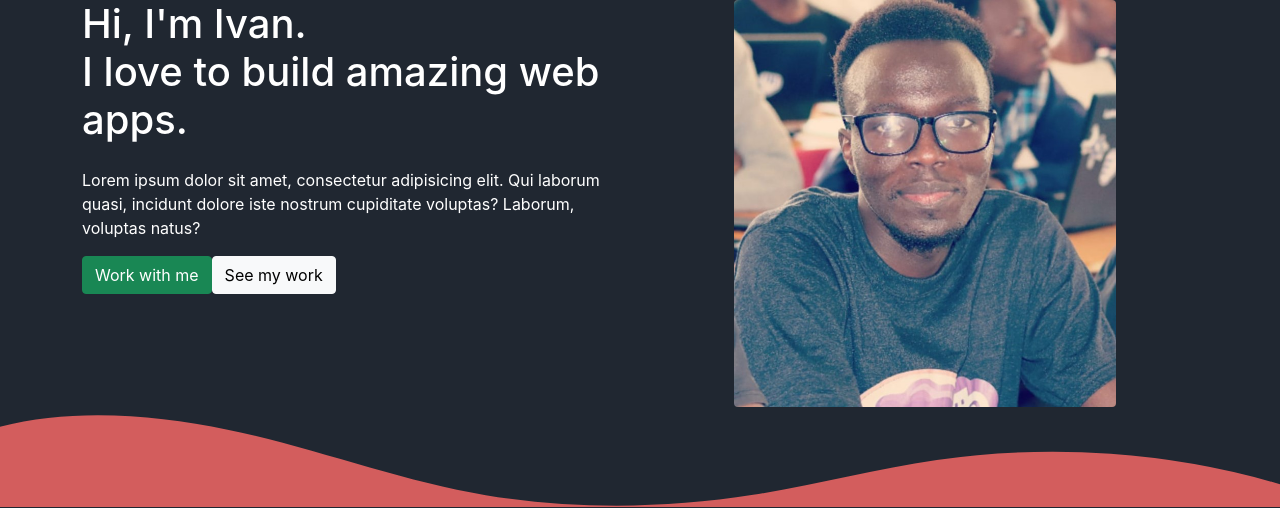
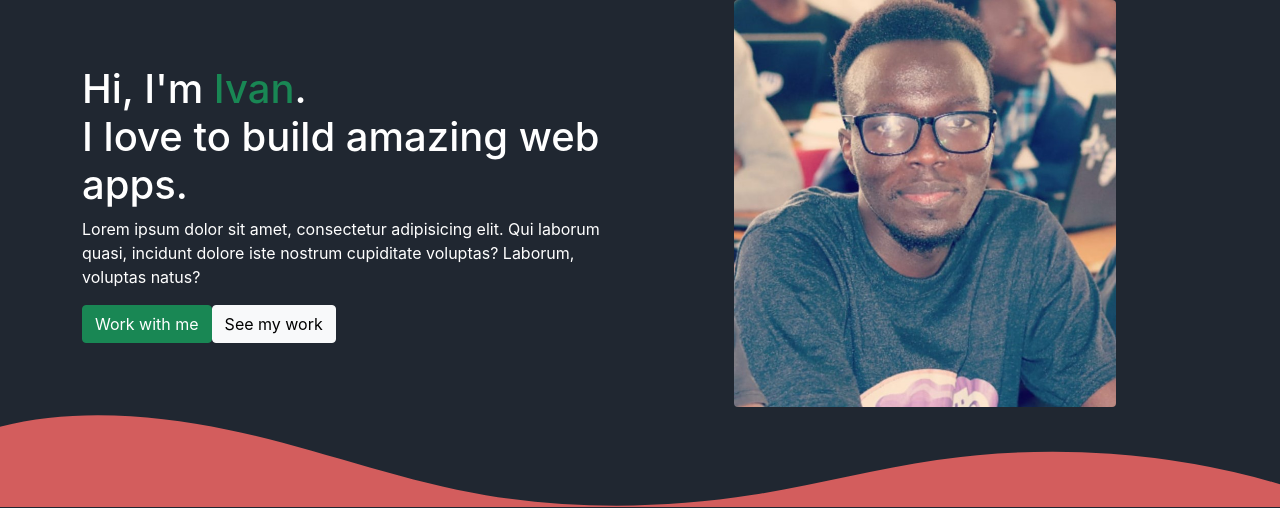
Before and after one commit to 874bowen/master-portfolio, a React (Create React App) app: page / in a window 1280 px wide. Shown: the top 508 px of the page. Built offline with nearby package versions, Linux system fonts and the light colour scheme.

Commit message:
About initial setup

```diff
--- a/src/components/About.js
+++ b/src/components/About.js
@@ -7,9 +7,9 @@ export default function About() {
         <section id="about" mb-10>
           <div className="container">
             <div className="row">
-              <div className="col-12 col-md-6">
-              <h1 className="title-font sm:text-4xl text-3xl mb-4 font-medium text-white">
-                Hi, I'm Ivan.
+              <div className="align-self-center col-12 col-md-6">
+              <h1 className="text-white">
+                Hi, I'm <span className="text-success">Ivan</span>.
                 <br className="" />I love to build amazing
                 web apps.
               </h1>
```
